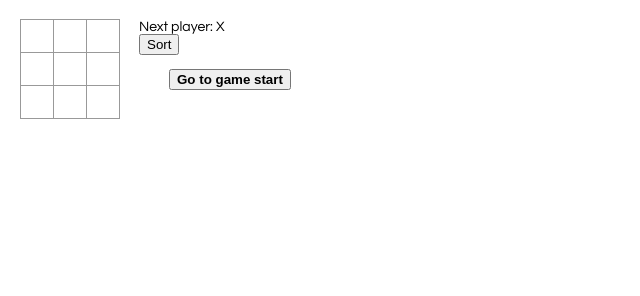
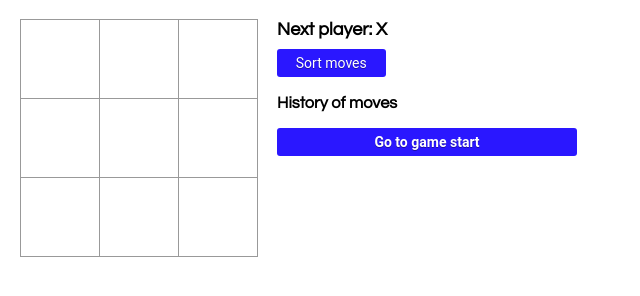
Before and after one commit to haiquangtran/ReactReduxTutorial, a React app: page / in a window 1280 px wide. Shown: the whole page, without its empty margins (0-640 px from the left). Built offline with nearby package versions, Linux system fonts and the light colour scheme.

Commit message:
added some stylign

```diff
--- a/src/Game.js
+++ b/src/Game.js
@@ -61,7 +61,7 @@ class Game extends React.Component {
 
 			return (
 				<li key={step.stepNumber}>
-					<button key={step.stepNumber} className={ highlightCurrentMove ? "bold" : ""} onClick={() => this.jumpTo(i)} >
+					<button key={step.stepNumber} className={`step-btn btn ${highlightCurrentMove ? "current-step" : ""}`} onClick={() => this.jumpTo(i)} >
 						{desc}
 					</button>
 				</li>
@@ -89,8 +89,9 @@ class Game extends React.Component {
 					/>
 				</div>
 				<div className="game-info">
-					<div>{status}</div>
-					<button onClick={() => this.toggleSortHistory()}>Sort</button>
+					<div className="status">{status}</div>
+					<button className="sort-btn btn" onClick={() => this.toggleSortHistory()}>Sort moves</button>
+					<h3>History of moves</h3>
 					<ul>{displayMoves}</ul>
 				</div>
 			</div>
--- a/src/index.css
+++ b/src/index.css
@@ -3,8 +3,8 @@ body {
 	margin: 20px;
 }
 
-ol, ul {
-	padding-left: 30px;
+ol, ul, li {
+	padding-left: 0px;
 	list-style: none;
 }
 
@@ -14,27 +14,62 @@ ol, ul {
 	display: table;
 }
 
+.btn {
+	display:inline-block;
+	padding:0.3em 1.2em;
+	margin:0 0.1em 0.1em 0;
+	border:0.16em solid rgba(255,255,255,0);
+	border-radius:2em;
+	box-sizing: border-box;
+	text-decoration:none;
+	font-family:'Roboto',sans-serif;
+	font-weight: 400;
+	color: #FFFFFF;
+	text-shadow: 0 0.04em 0.04em rgba(0,0,0,0.35);
+	text-align:center;
+	transition: all 0.2s;
+	border-radius: 3px;
+	vertical-align: middle;
+	text-align: center;
+	font-size: 14px;
+}
+.btn:hover {
+	border-color: blue;
+}
+
+.sort-btn {
+	background: #2a17ff;
+}
+
+.step-btn {
+	background: #8c7aff;
+	width: 300px;
+}
+
 .status {
 	margin-bottom: 10px;
+	font-weight: bold;
+	font-size: 18px;
 }
 
 .square {
 	background: #fff;
 	border: 1px solid #999;
 	float: left;
-	font-size: 24px;
+	font-size: 32px;
 	font-weight: bold;
 	line-height: 34px;
-	height: 34px;
+	height: 80px;
 	margin-right: -1px;
 	margin-top: -1px;
 	padding: 0;
 	text-align: center;
-	width: 34px;
+	width: 80px;
 }
 
-.bold {
+.current-step {
 	font-weight: bold;
+	background: #2a17ff;
 }
 
 .winner-square {
```
